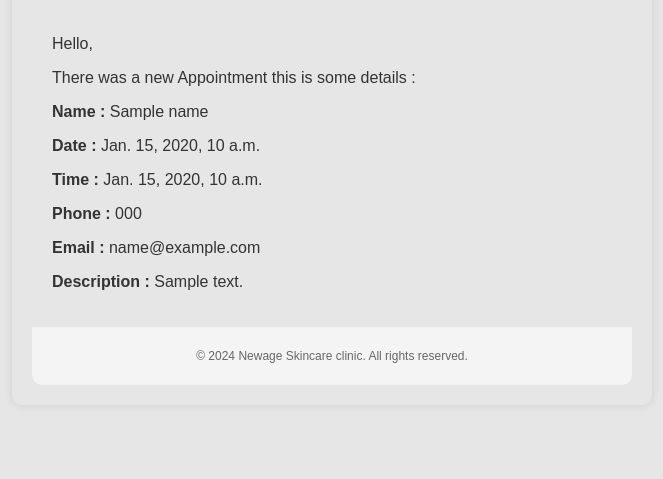
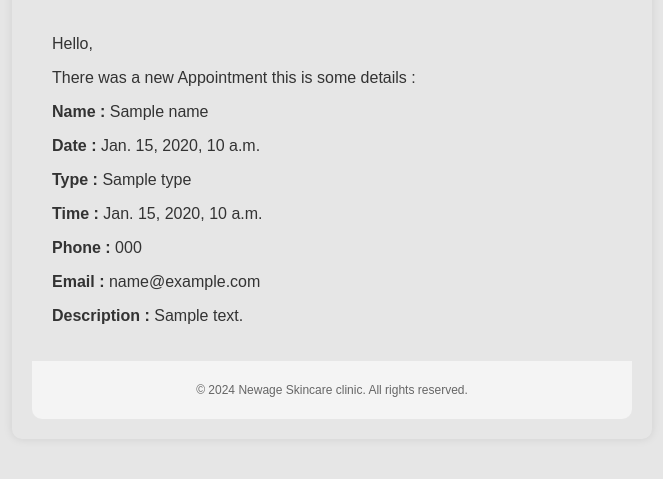
Before and after one commit to Alsumary/newage-clinic, a Django app: template SkinApp/templates/email_template.html in a window 1280 px wide. Shown: the part 121-600 px from the top of the page, without its empty margins (308-971 px from the left). Run offline with Django 5.2, Linux system fonts and the light colour scheme; the template is opened without the code that fills it: most values are stand-ins (such as "Sample title", 1, 10 or a date in 2020).

Commit message:
Update email_template.html

```diff
--- a/SkinApp/templates/email_template.html
+++ b/SkinApp/templates/email_template.html
@@ -53,6 +53,7 @@
             <p>There was a new Appointment this is some details :</p>
             <p><strong>Name : </strong>{{name}}</p>
             <p><strong>Date : </strong>{{date}}</p>
+            <p><strong>Type : </strong>{{type}}</p>
             <p><strong>Time : </strong>{{time}}</p>
             <p><strong>Phone : </strong>{{phone}}</p>
             <p><strong>Email : </strong>{{email}}</p>
```
